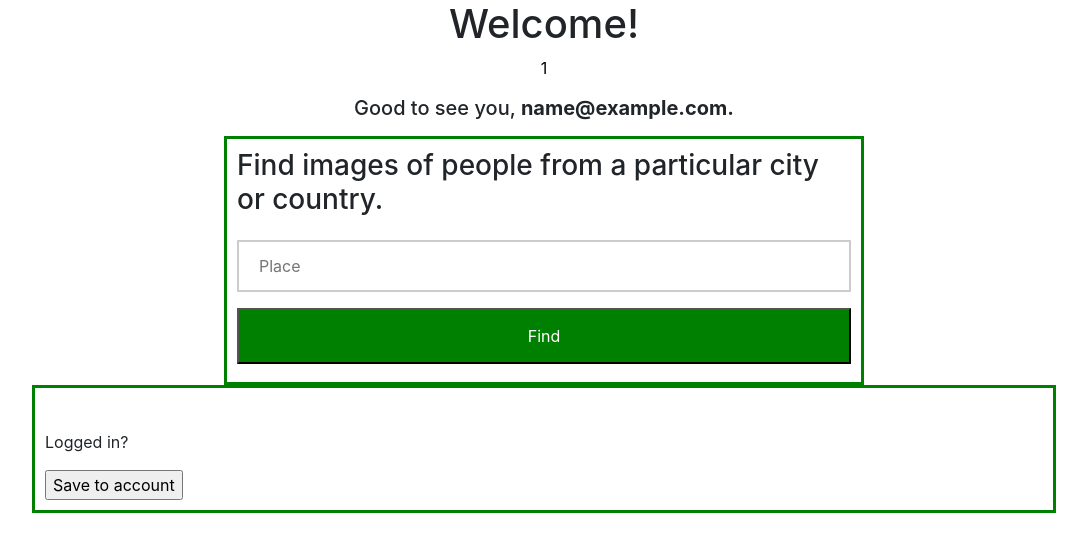
After one commit to debiday/divercity_image_search, a Flask app: page /user-page in a window 1280 px wide. The commit adds this page. Shown: the top 552 px of the page, without its empty margins (96-1183 px from the left). Run offline with Flask 2, Linux system fonts and the light colour scheme; the visitor is signed in with stand-in values (Sample User, id 1); data comes from the database, SQL or seed files in the repository; some libraries are stand-ins or nearby versions.

Commit message:
Split homepage, and user search page to allow secure login/ save images

```diff
--- a/server.py
+++ b/server.py
@@ -65,6 +65,18 @@ def register_user():
   return redirect('/')
 
 
+@app.route('/user-page')
+def user_page():
+  """Show user's search-page."""
+  # Removes ability to access this page if not logged in
+  if 'email' in session:
+    user = crud.get_user_by_email(session['email'])
+    # session["email"] = email
+
+    return render_template('user-page.html', user=user)
+  return redirect('/')
+
+
 @app.route('/login', methods = ['POST'])
 def submit_login_form():
   """Submits the login form."""
@@ -84,7 +96,7 @@ def submit_login_form():
     flash('Logged in!')
     session['email'] = user.email
 
-    return redirect('/account-page')
+    return redirect('/user-page')
 
 
 @app.route('/logout')
@@ -101,7 +113,7 @@ def logout():
 # <--Routes for Account Page -->
 # <!--------------------------------------------------------------->
 @app.route('/account-page')
-def user_page():
+def collections_page():
   """Show user's account-page."""
   # Removes ability to access this page if not logged in
   if 'email' in session:
@@ -111,20 +123,47 @@ def user_page():
     return render_template('account-page.html', user=user)
   return redirect('/')
 
+# # TODO: Fix these two crucial routes
+# @app.route('/save_collection', methods=['POST'])
+# def save_collection():
+#   """Create and return a new collection."""
+
+#   user_id = request.form.get('user_id')
+#   date_saved = request.form.get('date_saved')
+#   notes = request.form.get('notes')
+
+#   if 'email' in session:
+#     user = crud.get_user_by_email(session['email'])
+#     new_collection = Collection(user_id=user_id, date_saved=date_saved, notes=notes)
+
+#       db.session.add(new_collection)
+#       db.session.commit()
+
+#   return new_collection
+
+
+
+
 @app.route('/save_images', methods=['POST'])
 def save_images():
-  """Save images from form."""
+  """Create and return new pictures."""
 
-  collection_id = request.form.get('collection_id')
+  if 'email' in session:
+    user = crud.get_user_by_email(session['email'])
+    new_collection = Collection(user_id=user_id, date_saved=date_saved, notes=notes)
+  return new_collection
 
   if request.method == 'POST':
-    image_list = request.form.getlist('selected')
-
-  # for url in image_list:
-  #   save_picture = crud.create_picture(collection_id, url)
-  return str(image_list)
+      collection_id = request.form.get('collection_id')
+      image_list = request.form.getlist('selected')
 
 
+    # for url in image_list:
+    #   save_picture = crud.create_picture(collection_id, url)
+      return str(image_list)
+  return "Please log in to save this collection."
+
+# <_______________working____________________>
 
   # save_images_count = 0
   # saved_images = request.form.get('selected')
@@ -134,7 +173,7 @@ def save_images():
   # else :
   #   pass
   # print(save_images_count)
-  return redirect
+  # return redirect
 
 
 
--- a/static/js/returnResult.js
+++ b/static/js/returnResult.js
@@ -7,6 +7,8 @@ function returnResults(evt) {
 
     evt.preventDefault();
 
+    let today = new Date();
+    let date_saved = (today.getMonth()+1)+'-'+today.getDate()+'-'+today.getFullYear();
     // //Get email
     // let email = $('#user-email').text()
 
@@ -19,7 +21,9 @@ function returnResults(evt) {
     //saves values from the front end and sends it to server
     let savedData = {
                     //  'user_id': user_id,
-                     'city': $('#user-city').val()
+                     'city': $('#user-city').val(),
+                     'date_saved': date_saved,
+                     'notes': $('#user-city').val(),
                     //  'email': email
                     };
 
--- /dev/null
+++ b/templates/user-page.html
@@ -0,0 +1,42 @@
+{% extends 'base.html' %}
+{% block title %}Image Search Logged In{% endblock %}
+
+{% block body %}
+<head>
+  <script src="https://ajax.googleapis.com/ajax/libs/jquery/1.11.1/jquery.min.js"></script>
+</head>
+
+    <h1 style="text-align: center;">Welcome!</h1>
+    <div style="text-align:center;">
+        <h8><p id="user-id"style="color:black;">{{ user.user_id }}</p></h8>
+        <p><h5>Good to see you, <b><span id="user-email">{{ user.email }}</span>.</b></h5></p>
+    </div>
+
+  <!-- <------------FLICKR API------------>
+  <div id="city-search">
+      <form name="city-form" id="city-form" action="/save-city" method="POST">
+        <!-- style="text-align: center; width: 100%; -->
+        <label><h3>Find images of people from a particular city or country.</h3></label>
+        <br>
+          <input name="user-city" id="user-city" placeholder="Place" type="text">
+          <button id="find-button" type="submit">Find</button>
+      </form>
+  </div>
+
+      <script src="static/js/returnResult.js"></script>
+
+      <div id="image-results">
+        <h2><div id="galleryTitle"></div></h2>
+        <div style="clear:both;"/>
+
+      <form name="image-form" action="/save_images" method="POST">
+        <div id="flickr"/></div>
+        <p>Logged in?</p>
+        <input type="submit" value="Save to account">
+    </form>
+    <!-- TODO: Make a large vertical button instead. -->
+
+    <!-- <------------FLICKR API------------>
+
+
+{% endblock %}
```
Also changed, not shown: templates/homepage.html (+1 -24 lines).
